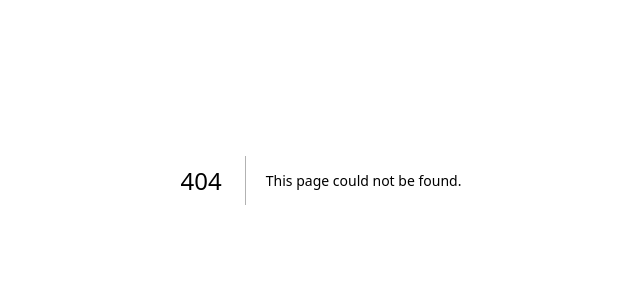
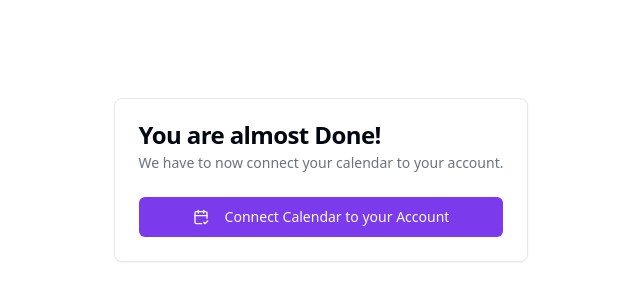
Before and after one commit to PresTroph/projectfroyo, a Next.js app in the folder timely/: page /onboarding/grant-id in a window 1280 px wide. Before the commit this address had no page. Shown: the part 220-520 px from the top of the page, without its empty margins (319-959 px from the left). Built offline with nearby package versions, Linux system fonts and the light colour scheme.

Commit message:
implemented onboarding route for nylas

```diff
--- a/timely/app/actions.ts
+++ b/timely/app/actions.ts
@@ -4,6 +4,7 @@ import prisma from "./lib/db";
 import { requireUser } from "./lib/hooks";
 import{parseWithZod} from '@conform-to/zod';
 import { onboardingSchema, onboardingSchemaValidation } from "./lib/zodSchemas";
+import { redirect } from "next/navigation";
 
 
 export async function OnboardingAction(prevState: any,formData: FormData) {
@@ -38,4 +39,6 @@ export async function OnboardingAction(prevState: any,formData: FormData) {
             name: submission.value.fullName,
         },
     });
+
+    return redirect("/dashboard");
 }
--- a/timely/app/dashboard/layout.tsx
+++ b/timely/app/dashboard/layout.tsx
@@ -11,9 +11,31 @@ import { DropdownMenu } from "@radix-ui/react-dropdown-menu";
 import { DropdownMenuContent, DropdownMenuItem, DropdownMenuLabel, DropdownMenuSeparator, DropdownMenuTrigger } from "@/components/ui/dropdown-menu";
 import { auth, signOut } from "../lib/auth";
 import { requireUser } from "../lib/hooks";
+import prisma from "../lib/db";
+import { redirect } from "next/navigation";
+;
+
+async function getData(userId: string) {
+    const data = await prisma.user.findUnique({
+        where: {
+            id: userId,
+        },
+        select: {
+            userName: true,
+        },
+    });
+
+    if(!data?.userName) {
+        return redirect("/onboarding");
+    }
+
+    return data;
+}
 
 export default async function DashboardLayout({ children }: { children: ReactNode }) {
     const session = await requireUser();
+
+    const data = await getData(session.user?.id as string);
     return (
         <>
             <div className="min-h-screen w-full grid md:grid-cols-[220px_1fr] lg:grid-cols-[280px_1fr]">
--- /dev/null
+++ b/timely/app/onboarding/grant-id/page.tsx
@@ -0,0 +1,29 @@
+import { Button } from "@/components/ui/button";
+import { Card, CardContent, CardDescription, CardHeader, CardTitle } from "@/components/ui/card";
+import { CalendarCheck2 } from "lucide-react";
+import Link from "next/link";
+
+
+export default function OnboardingrouteTwo() {
+    return (
+        <div className="min-h-screen w-screen flex items-center justify-center">
+            <Card>
+                <CardHeader>
+                    <CardTitle>You are almost Done!</CardTitle>
+                    <CardDescription>
+                        We have to now connect your calendar to your account.
+                    </CardDescription>
+                </CardHeader>
+                <CardContent>
+                    <Button asChild className="w-full">
+                        <Link href="/">
+                            <CalendarCheck2 className="size-4 mr-2"/>
+                            Connect Calendar to your Account
+                        </Link>
+                    </Button>
+                </CardContent>
+            </Card>
+
+        </div>
+    )
+}
```
